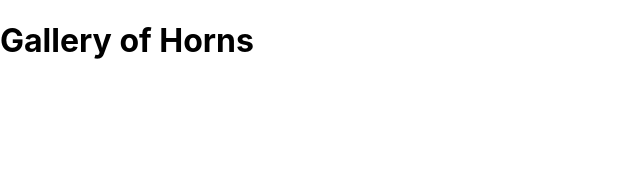
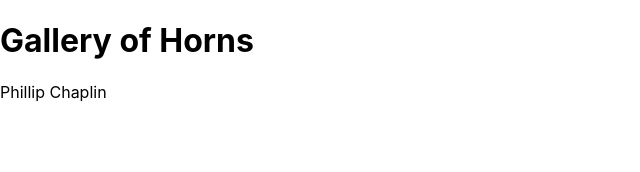
Before and after one commit to pchapl1/gallery-of-horns, a React (Create React App) app: page / in a window 1280 px wide. Shown: the top 172 px of the page, without its empty margins (0-640 px from the left). Built offline with nearby package versions, Linux system fonts and the light colour scheme.

Commit message:
finished footer

```diff
--- a/src/App.js
+++ b/src/App.js
@@ -1,5 +1,6 @@
 import React from "react";
 import Header from "./components/Header"
+import Footer from "./components/Footer"
 
 class App extends React.Component {
 
@@ -7,12 +8,11 @@ class App extends React.Component {
     return (
       <>
         <Header />
-
+        <Footer />
       </>
 
     )
   }
 }
 
-
 export default App;
--- /dev/null
+++ b/src/components/Footer.jsx
@@ -0,0 +1,14 @@
+import React from "react";
+
+class Footer extends React.Component {
+
+    render () {
+        return (
+            <>
+                <p>Phillip Chaplin</p>
+            </>
+        )
+    }
+}
+
+export default Footer;
--- a/src/components/Header.jsx
+++ b/src/components/Header.jsx
@@ -1,12 +1,13 @@
+import { render } from '@testing-library/react';
 import React from 'react';
 
-const Header = () => {
+class Header extends React.Component {
 
-    return (
-        <div className="header">
+    render() {
+        return (
             <h1>Gallery of Horns</h1>
-        </div>
-    )
+        )
+    }
 }
 
 export default Header;
```
